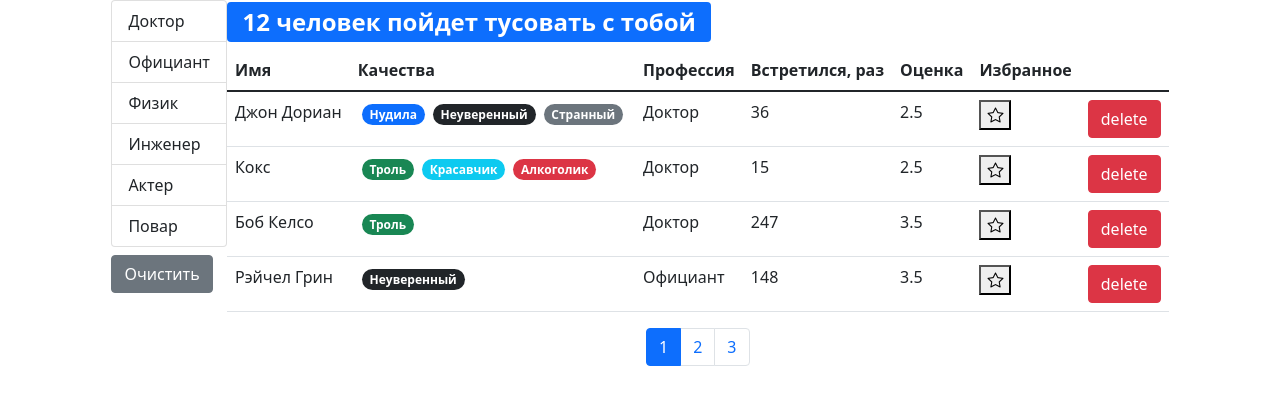
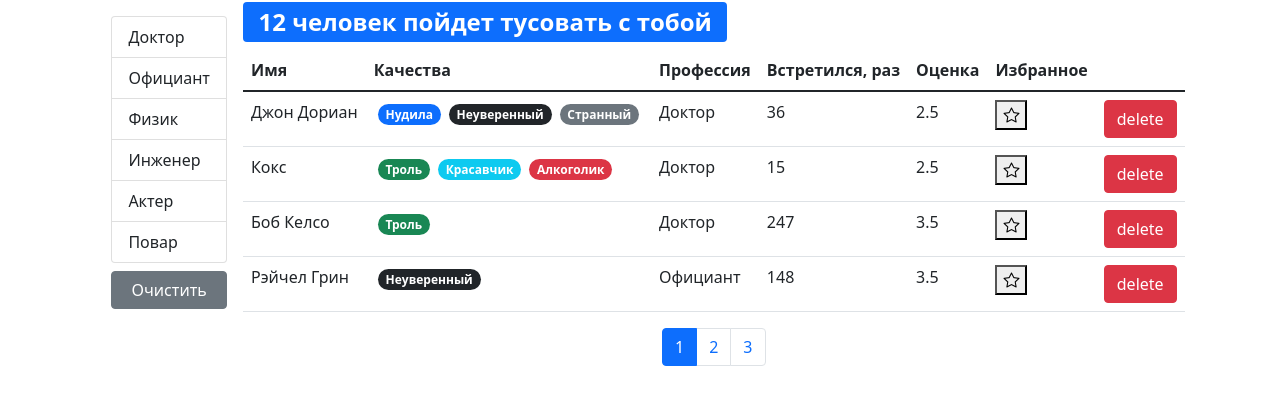
Before and after one commit to herou3/company-table, a React (Create React App) app: page / in a window 1280 px wide. Shown: the top 404 px of the page. Built offline with nearby package versions, Linux system fonts and the light colour scheme.

Commit message:
- Fixed design

```diff
--- a/src/components/users.jsx
+++ b/src/components/users.jsx
@@ -51,7 +51,7 @@ const Users = ({ users: allUsers, onDelete, onToggleBookMark }) => {
   return (
     <div className="d-flex justify-content-center">
       {professions && (
-        <div className="d-flex.flex-column.flex-shrink-0.p-3">
+        <div className="d-flex flex-column flex-shrink-0 p-3">
           <GroupList
             selectedItem={selectedProf}
             items={professions}
```
